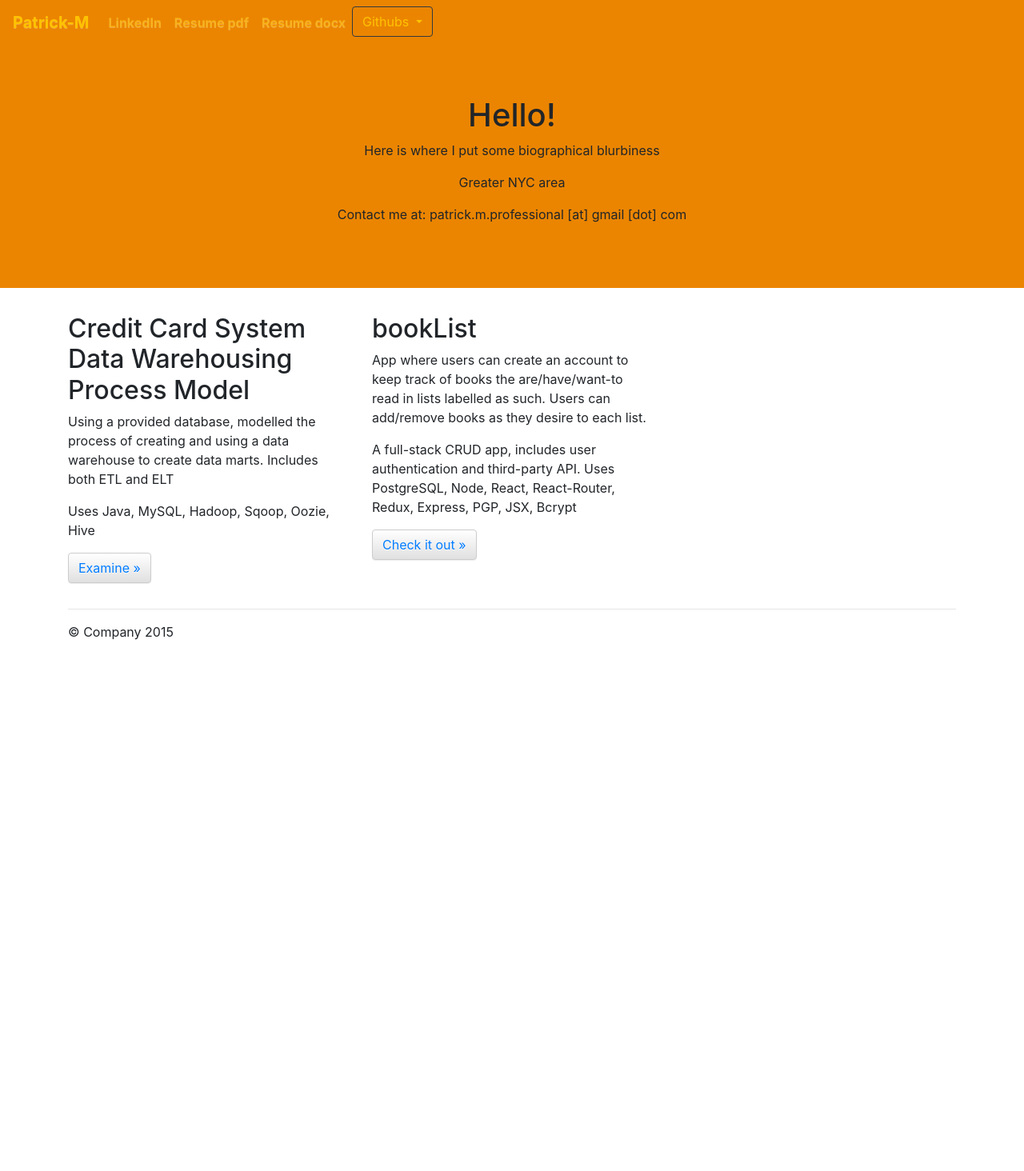
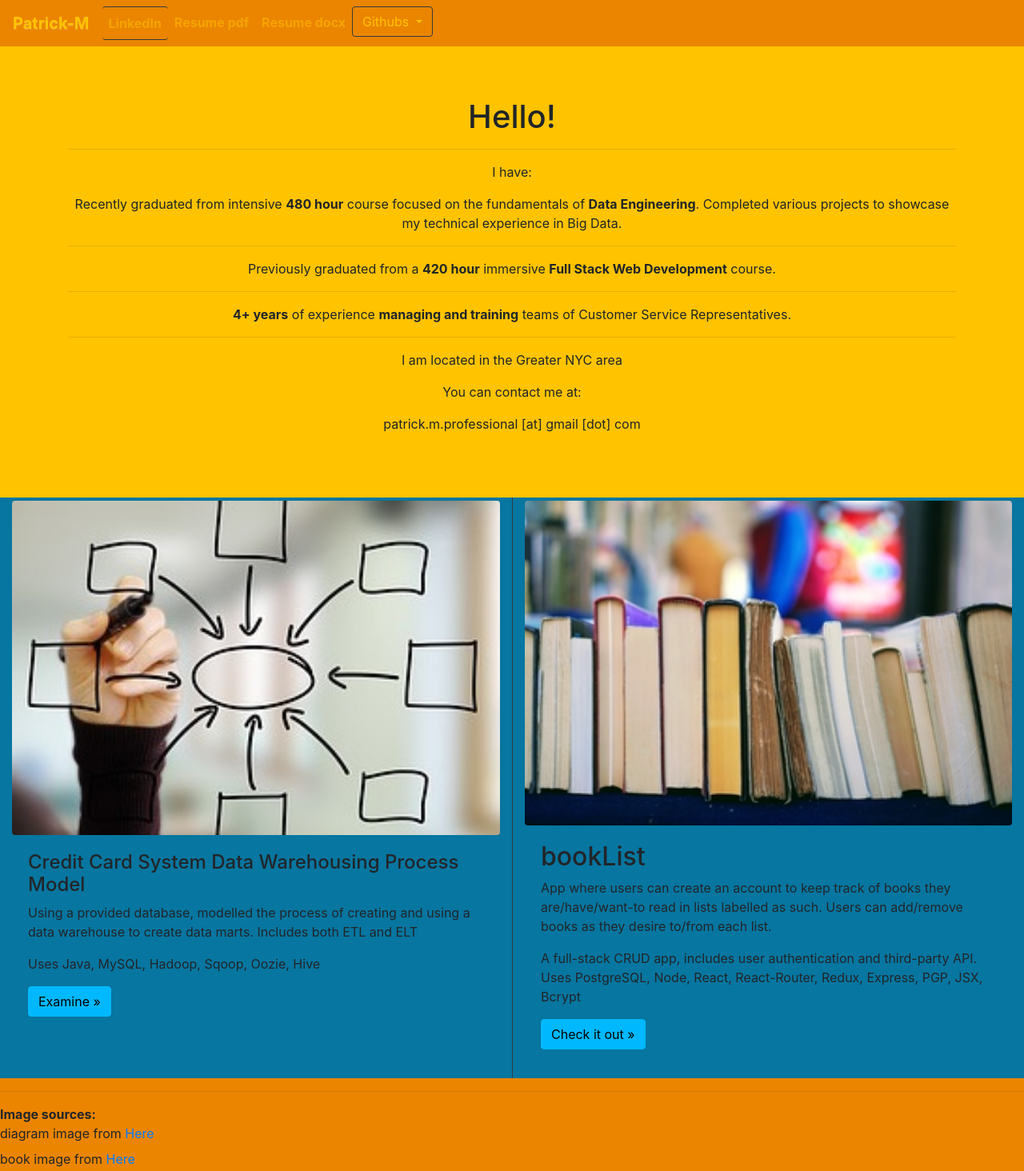
Before and after one commit to PatMcW/bootstrapBio, a plain HTML site: page index.html in a window 1280 px wide. Shown: the whole page at 80% size. Before the commit the page ends 818 px from the top, so only its background shows below. Drawn offline with nearby package versions, Linux system fonts and the light colour scheme.

Commit message:
decent enough layout, resumes added.

```diff
--- a/css/main.css
+++ b/css/main.css
@@ -10,9 +10,9 @@
 }
 
 .bg-cust-light {
- /*background-color: #FFC300 !important;*/
+ background-color: #FFC300 !important;
  /* 235, 133, 0 of above */
- background-color: #CC9C00 !important;
+ /*background-color: #CC9C00 !important;*/
  /* 204, 156, 0 of above */
 }
 .bg-blue {
@@ -316,6 +316,10 @@ D600E8 214, 0, 232*/
   /*text-shadow: 1px 1px 0px rgba(255,255,255,0.5)*/
   text-shadow: 0px 0px 0px rgba(255, 195, 0, 0.75)
 }
+.light-vivid {
+  /*text-shadow: 1px 1px 0px rgba(255,255,255,0.5)*/
+  text-shadow: 0px 0px 0px rgba(235, 133, 0 , 0.75)
+}
 .nav-link-cust:hover, .nav-link-cust:focus {
   color: rgba(255, 195, 0, 0.85);
 
@@ -338,3 +342,12 @@ D600E8 214, 0, 232*/
 .nav-link-cust:hover, .nav-link-cust:focus {
   text-decoration: none;
 }
+
+/*.navbar-brand, .navbar-nav > li > a {
+  text-shadow: unset;
+  text-shadow: 0px 0px 0px rgba(255, 195, 0, 0.75);
+}*/
+
+.navbar-brand,.navbar-nav>li>a {
+  text-shadow:0 1px 0 rgba(255,255,255,.25);
+}
--- a/index.html
+++ b/index.html
@@ -63,7 +63,7 @@
           // console.log(addy, 'was addy');
         </script>
     </head>
-    <body>
+    <body class="bg-cust">
         <!--[if lt IE 8]>
             <p class="browserupgrade">You are using an <strong>outdated</strong> browser. Please <a href="http://browsehappy.com/">upgrade your browser</a> to improve your experience.</p>
         <![endif]-->
@@ -76,7 +76,7 @@
 
 
 
-    <div class="container">
+    <div class="container-fluid px-0">
 
       <div id="middle">
 
--- a/partials/footer.html
+++ b/partials/footer.html
@@ -1,3 +1,8 @@
 <footer>
-  <p>&copy; Company 2015</p>
+
+  <dl class="">
+    <dt>Image sources:</dt>
+    <dd>diagram image from <a href="https://pixabay.com/en/technology-classroom-education-1095751/">Here</a></dd>
+    <dd>book image from <a href="https://unsplash.com/photos/9BoqXzEeQqM?modal=credit-badge">Here</a></dd>
+  </dl>
 </footer>
--- a/partials/middle.html
+++ b/partials/middle.html
@@ -1,20 +1,35 @@
-<!-- add in a script on server to keep heroku pages "fresh"? need to see when they start charging. uptime or data based? -->
+
+<div class="container-fluid">
 
 <!-- Example row of columns -->
-<div class="row">
-  <div class="col-md-4">
-    <!-- insert image column -->
-    <h2>Credit Card System Data Warehousing Process Model</h2>
-    <p>Using a provided database, modelled the process of creating and using a data warehouse to create data marts. Includes both ETL and ELT</p>
-    <p>Uses Java, MySQL, Hadoop, Sqoop, Oozie, Hive</p>
-    <p><a class="btn btn-default" href="https://github.com/PatrickMcW/DE02-NY" role="button">Examine &raquo;</a> </p>
+<div class="row bg-blue">
+  <!-- <div class="col-md-4"> -->
+  <div class="col-sm-6">
+    <div class="card border-0 bg-blue mt-1">
+      <img class="card-img-top rounded " src="../assets/technology-1095751_640.jpg" alt="">
+      <div class="card-body bg-blue">
+        <!-- insert image column -->
+
+        <h4>Credit Card System Data Warehousing Process Model</h4>
+        <p>Using a provided database, modelled the process of creating and using a data warehouse to create data marts. Includes both ETL and ELT</p>
+        <p>Uses Java, MySQL, Hadoop, Sqoop, Oozie, Hive</p>
+        <p><a class="btn btn-cust" href="https://github.com/PatrickMcW/DE02-NY" role="button">Examine &raquo;</a> </p>
+      </div>
+    </div>
+
   </div>
-  <div class="col-md-4">
-    <!-- insert image column -->
-    <h2>bookList</h2>
-    <p>App where users can create an account to keep track of books the are/have/want-to read in lists labelled as such. Users can add/remove books as they desire to each list.</p>
-    <p>A full-stack CRUD app, includes user authentication and third-party API. Uses PostgreSQL, Node, React, React-Router, Redux, Express, PGP, JSX, Bcrypt</p>
-    <p><a class="btn btn-default" href="https://floating-temple-72567.herokuapp.com/" role="button">Check it out &raquo;</a></p>
+
+  <div class="col-sm-6 border-left border-dark">
+    <div class="card border-0 bg-blue mt-1">
+      <img class="card-img-top rounded " src="../assets/tom_hermans_264015_300x200.jpeg" alt="">
+      <div class="card-body bg-blue">
+        <h2>bookList</h2>
+        <p>App where users can create an account to keep track of books they are/have/want-to read in lists labelled as such. Users can add/remove books as they desire to/from each list.</p>
+        <p>A full-stack CRUD app, includes user authentication and third-party API. Uses PostgreSQL, Node, React, React-Router, Redux, Express, PGP, JSX, Bcrypt</p>
+        <p><a class="btn btn-cust" href="https://floating-temple-72567.herokuapp.com/" role="button">Check it out &raquo;</a></p>
+      </div>
+    </div>
+
  </div>
   <!-- <div class="col-md-4">
     <insert image column/>
@@ -23,5 +38,6 @@
     <p><a class="btn btn-default" href="#" role="button">View details &raquo;</a></p>
   </div> -->
 </div>
-
+</div>
 <hr>
+<!-- add in a script on server to keep heroku pages "fresh"? need to see when they start charging. uptime or data based? -->
--- a/partials/navbar.html
+++ b/partials/navbar.html
@@ -24,11 +24,17 @@
     </button>
     <div class="collapse navbar-collapse" id="navbarNav">
       <ul class="navbar-nav">
-        <li class="nav-item">
-          <a class="nav-link" href="https://www.linkedin.com/in/mcwilliamspatrick">LinkedIn</a>
+        <li class="nav-item ">
+          <span class="">
+            <a class="nav-link border border-dark rounded border-left-0 border-right-0" href="https://www.linkedin.com/in/mcwilliamspatrick">LinkedIn</a>
+          </span>
         </li>
-        <li><a href="../assets/PatrickMcWilliams.pdf" class="nav-link">Resume pdf</a></li>
-        <li><a href="../assets/PatrickMcWilliams.docx" class="nav-link">Resume docx</a></li>
+        <li><span>
+          <a href="../assets/PatrickMcWilliams.pdf" class="nav-link">Resume pdf</a>
+        </span></li>
+        <li><span>
+          <a href="../assets/PatrickMcWilliams.docx" class="nav-link">Resume docx</a>
+        </span></li>
         <li>
           <div class="dropdown">
             <button class="btn btn-outline-cust bg-cust dropdown-toggle" type="button" id="dropdownMenuButton" data-toggle="dropdown" aria-haspopup="true" aria-expanded="false" role="button">
@@ -36,7 +42,7 @@
             </button>
             <div class="dropdown-menu text-center py-0 " aria-labelledby="dropdownMenuButton">
               <ul class="list-unstyled">
-                <li class="bg-blue btn-outline-cust orange-vivid"><a href="https://github.com/PatrickMcW" class="nav-link-cust">
+                <li class="bg-blue btn-outline-cust light-vivid"><a href="https://github.com/PatrickMcW" class="nav-link-cust">
                 Java/Data Eng
               </a></li>
                 <div class="dropdown-divider-cust my-0"></div>
@@ -46,6 +52,8 @@
           </div>
         </li>
 
+
+
       </ul>
     </div>
   </div>
--- a/partials/top.html
+++ b/partials/top.html
@@ -1,12 +1,23 @@
 <!-- Main jumbotron for a primary marketing message or call to action -->
 <!-- the BS colors are not working for me -->
 
-<div class="jumbotron jumbotron-fluid
- bg-cust">
+<div class="jumbotron jumbotron-fluid mb-0
+ bg-cust-light">
   <div class="container text-center ">
     <h1>Hello!</h1>
-    <p>Here is where I put some biographical blurbiness</p>
-    <p>Greater NYC area<p>
-    <p class="">Contact me at: patrick.m.professional <span class="">[at]</span> gmail <span class="">[dot]</span> com<p>
+    <hr>
+    <p>I have: </p>
+    <dl>
+      <span class="font-weight-bold"></span>
+      <dd class="">Recently graduated from intensive <span class="font-weight-bold">480 hour</span> course focused on the fundamentals of <span class="font-weight-bold">Data Engineering</span>. Completed various projects to showcase my technical experience in Big Data.</dd>
+      <hr>
+      <dd class="">Previously graduated from a <span class="font-weight-bold">420 hour</span> immersive <span class="font-weight-bold">Full Stack Web Development</span> course.</dd>
+      <hr>
+      <dd class=""><span class="font-weight-bold">4+ years</span> of experience <span class="font-weight-bold">managing and training</span> teams of Customer Service Representatives.</dd>
+    </dl>
+    <hr>
+    <p>I am located in the Greater NYC area<p>
+    <p class="">You can contact me at:<p>
+      <p> patrick.m.professional <span class="">[at]</span> gmail <span class="">[dot]</span> com<p>
   </div>
 </div>
```
Also changed, not shown: assets/technology-1095751_640.jpg (added), assets/tom_hermans_264015_300x200.jpeg (added), 3 other files.
